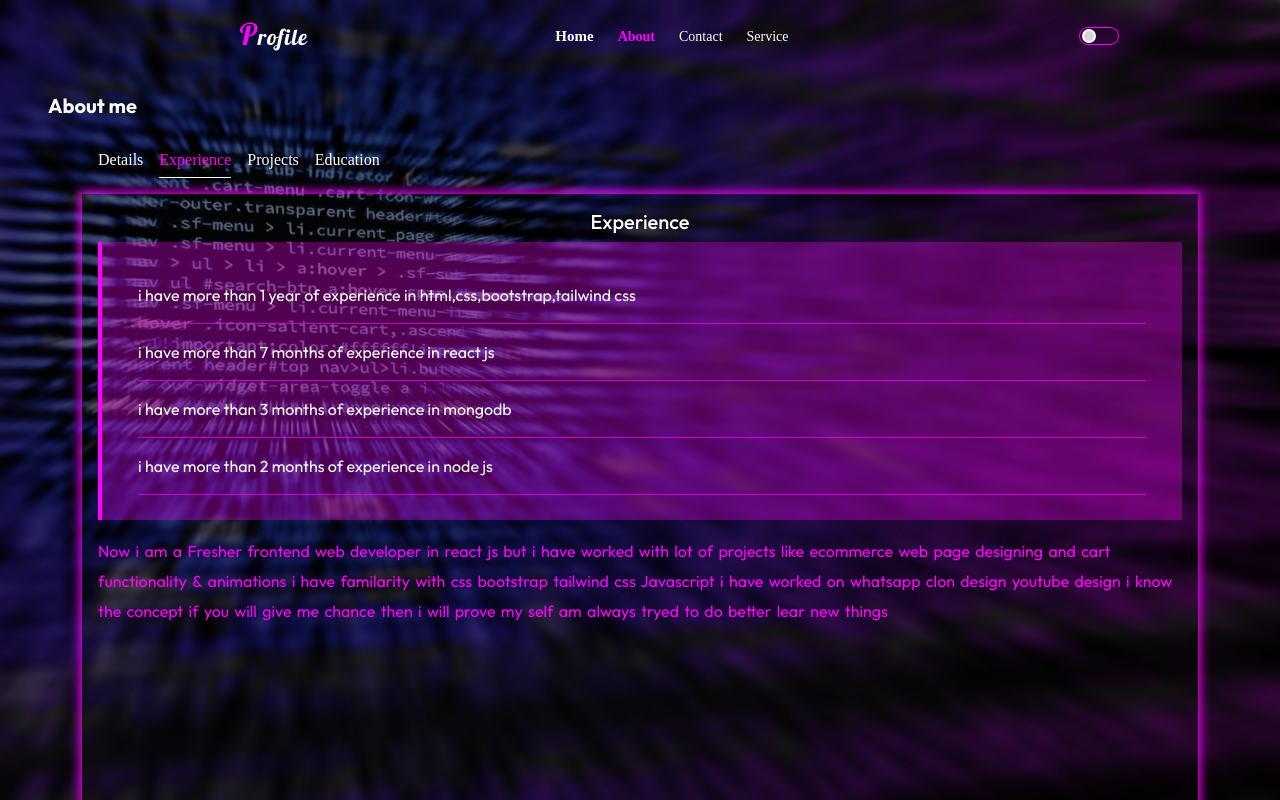
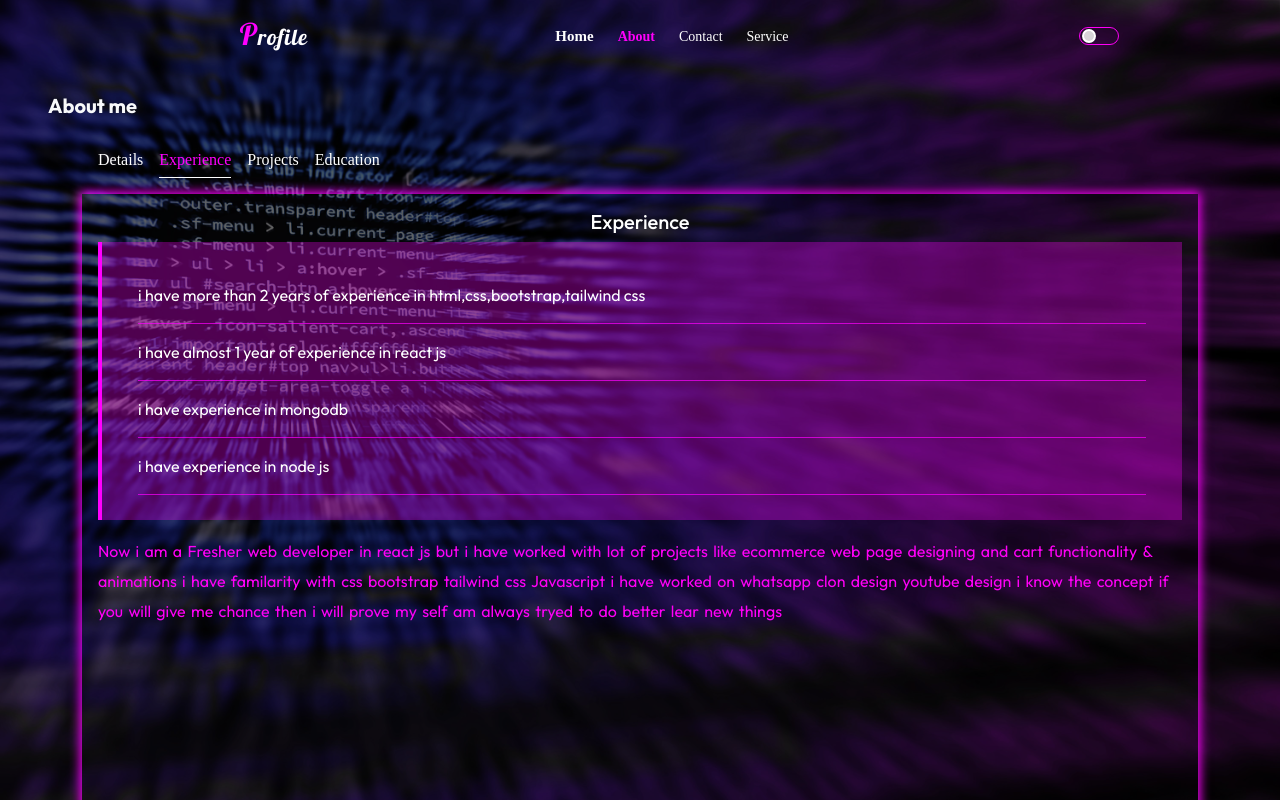
Before and after one commit to Bisworanjan34/MY-PORTFOLIO-WEB-PAGE, a React (Vite) app: page /about/experience in a window 1280 px wide. Shown: the top 800 px of the page. Built offline with nearby package versions, Linux system fonts and the light colour scheme; a web font is replaced by a local one.

Commit message:
add some extra functionality

```diff
--- a/src/pages/about/details/Details.jsx
+++ b/src/pages/about/details/Details.jsx
@@ -4,7 +4,7 @@ const Details = () => {
   return (
     <div className='details-div'>
       <h5 className='text-center tpurple d-title'>Profile Summery</h5>
-      <p className='tpurple'>i am a Skilled Frontend React Web Developer specializing in building
+      <p className='tpurple'>i am a Skilled React-Web-Developer specializing in building
         responsive interfaces to enhance user experience. Collaborative
         team player with a strong foundation in JavaScript and modern
         web technologies. Delivers high-quality projects on time with keen
--- a/src/pages/about/experince/Experience.jsx
+++ b/src/pages/about/experince/Experience.jsx
@@ -8,12 +8,12 @@ const Experience = () => {
       <h5 className='twht text-center '>Experience</h5>
       <ul className='skill-list'>
 
-        <li>i have more than 1 year of experience in html,css,bootstrap,tailwind css</li>
-        <li>i have more than 7 months of experience in react js</li>
-        <li>i have more than 3 months of experience in mongodb </li>
-        <li>i have more than 2 months of experience in node js </li>
+        <li>i have more than 2 years of experience in html,css,bootstrap,tailwind css</li>
+        <li>i have almost 1 year of experience in react js</li>
+        <li>i have experience in mongodb </li>
+        <li>i have experience in node js </li>
       </ul>
-      <p>Now i am a Fresher frontend web developer in react js but i have worked with lot of projects like ecommerce web page designing and cart functionality & animations i have familarity with css bootstrap tailwind css Javascript i have worked on whatsapp clon design youtube design i know the concept if you will give me chance then i will prove my self am always tryed to do better lear new things  </p>
+      <p>Now i am a Fresher web developer in react js but i have worked with lot of projects like ecommerce web page designing and cart functionality & animations i have familarity with css bootstrap tailwind css Javascript i have worked on whatsapp clon design youtube design i know the concept if you will give me chance then i will prove my self am always tryed to do better lear new things  </p>
 
     </div>
   )
--- a/src/pages/about/projects/projectitem/projectData.js
+++ b/src/pages/about/projects/projectitem/projectData.js
@@ -32,7 +32,7 @@ let projectData=[
     {   id:4,
         title:'Ecommerce',
         image:img4,
-         plink:'https://ecommerce-project-59w9.vercel.app/'
+         plink:'https://life-style-shopping-app.vercel.app/'
     },
     {    id:5,
         title:'My-portfolio',
--- a/src/pages/home/Home.jsx
+++ b/src/pages/home/Home.jsx
@@ -33,7 +33,7 @@ const Home = () => {
                 <h5 className='tpurple display-4 fw-bold profile-name'> Bisworanjan</h5>
                 {/* <p className=' frontend text-white '>Front-end-web-developer </p>   */}
              <marquee behavior="" direction="right">
-             <p className=' frontend text-white '>Front-end-web-developer </p>
+             <p className=' frontend text-white '>React-web-developer </p>
              </marquee>
               <div className="div d-flex gap-4 social-icon ">
                <Link to={'https://www.facebook.com/profile.php?id=100089866887504'}><p><FontAwesomeIcon icon={faFacebook}/></p></Link>
```
